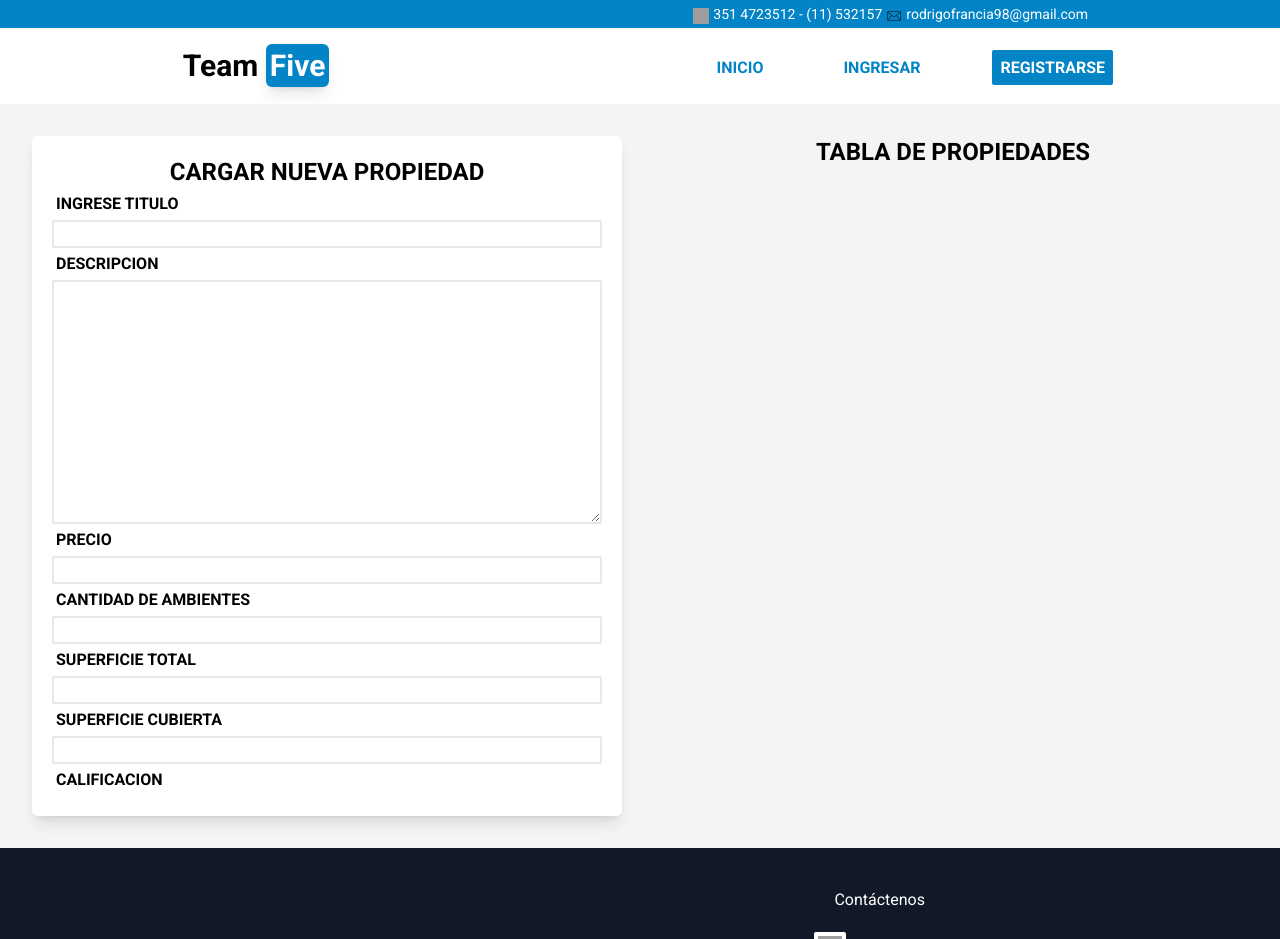
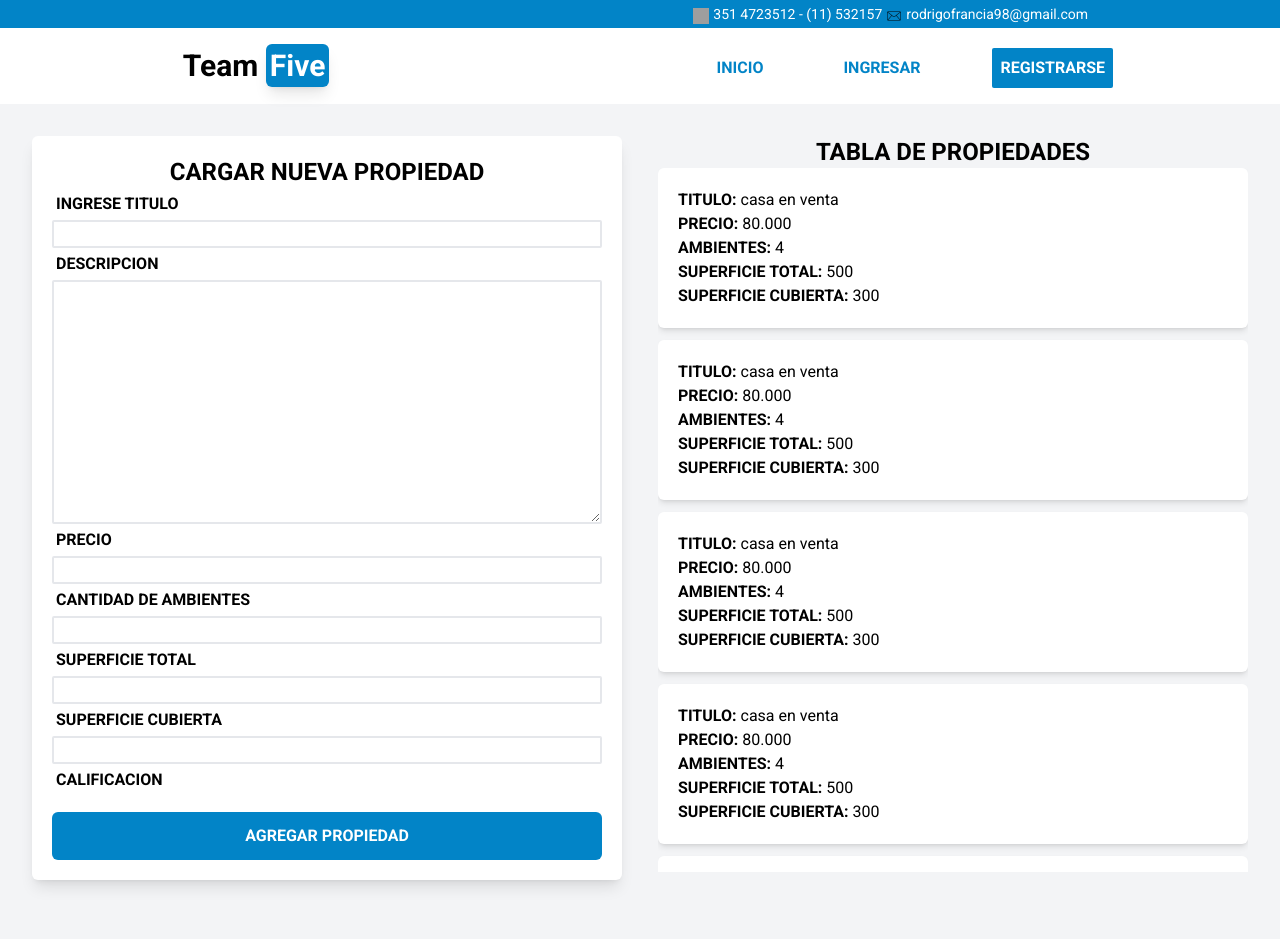
Before and after one commit to rodrifrancia/inmobiliaria-front, a React (Vite) app: page /dashboard in a window 1280 px wide. Shown: the top 939 px of the page. Built offline with nearby package versions, Linux system fonts and the light colour scheme; grey boxes are pictures that could not be loaded.

Commit message:
jueves a la noche

```diff
--- a/src/components/dashboard/administrador/Formulario.jsx
+++ b/src/components/dashboard/administrador/Formulario.jsx
@@ -29,6 +29,8 @@ const Formulario = () => {
             <label htmlFor="supCubierta" className='font-bold uppercase p-1'>Superficie Cubierta</label>
             <input type="text" id='supCubierta' className='rounded-sm border-2'/>
             <label htmlFor="calificacion" className='font-bold uppercase p-1'>Calificacion</label>
+            <input type="submit" className='w-full rounded-md bg-sky-600 p-3 mt-4 hover:bg-sky-700 transition-colors cursor-pointer text-white font-bold uppercase'
+             value="Agregar Propiedad"/>
         </form>
     </div>
   )
--- /dev/null
+++ b/src/components/dashboard/administrador/Propiedad.jsx
@@ -0,0 +1,26 @@
+import React from 'react'
+
+const Propiedad = () => {
+  return (
+    <div className='bg-white p-5 mb-3 rounded-md shadow-md'>
+        <p className='font-bold uppercase text-base'>
+            Titulo: <span className='text-base font-normal lowercase'>casa en venta</span>
+        </p>
+        <p className='font-bold uppercase text-base'>
+            Precio: <span className='text-base font-normal lowercase'>80.000</span>
+        </p>
+        <p className='font-bold uppercase text-base'>
+            Ambientes: <span className='text-base font-normal lowercase'>4</span>
+        </p>
+        <p className='font-bold uppercase text-base'>
+            Superficie Total: <span className='text-base font-normal lowercase'>500</span>
+        </p>
+        <p className='font-bold uppercase text-base'>
+            Superficie Cubierta: <span className='text-base font-normal lowercase'>300</span>
+        </p>
+
+    </div>
+  )
+}
+
+export default Propiedad
--- a/src/components/dashboard/administrador/TablaInmuebles.jsx
+++ b/src/components/dashboard/administrador/TablaInmuebles.jsx
@@ -1,9 +1,20 @@
 import React from 'react'
+import Propiedad from './Propiedad'
 
 const TablaInmuebles = () => {
   return (
     <div>
         <h3 className='font-bold text-center uppercase text-2xl'>tabla de propiedades</h3>
+        <div className='h-1/2 overflow-y-scroll'>
+          <Propiedad/>
+          <Propiedad/>
+          <Propiedad/>
+          <Propiedad/>
+          <Propiedad/>
+          <Propiedad/>
+          <Propiedad/>
+          <Propiedad/>
+        </div>
     </div>
   )
 }
--- a/src/components/reutilizables/Header.jsx
+++ b/src/components/reutilizables/Header.jsx
@@ -25,17 +25,17 @@ const Header = () => {
         </Link>
         </h3>
         <nav>
-        <ul className="flex space-x-16 pt-6 text-sky-600 font-bold uppercase">
-            <li>
-                <Link to="/" className="p-2 hover:-translate-y-px uppercase"
+        <ul className="flex space-x-16 pt-4 text-sky-600 font-bold uppercase">
+            <li className="p-2 hover:-translate-y-px uppercase">
+                <Link to="/"
                 >Inicio</Link>
             </li>
-            <li>
-                <Link to="/Login" className="p-2 hover:-translate-y-px uppercase"
+            <li className="p-2 hover:-translate-y-px uppercase">
+                <Link to="/Login"
                 >Ingresar</Link>
             </li>
-            <li>
-                <Link to="/Registro" className="bg-sky-600 text-white p-2 rounded-sm cursor-pointer hover:-translate-y-px"
+            <li  className="bg-sky-600 text-white p-2 rounded-sm cursor-pointer hover:-translate-y-px">
+                <Link to="/Registro"
                 >Registrarse</Link>
             </li>
         </ul>
```
